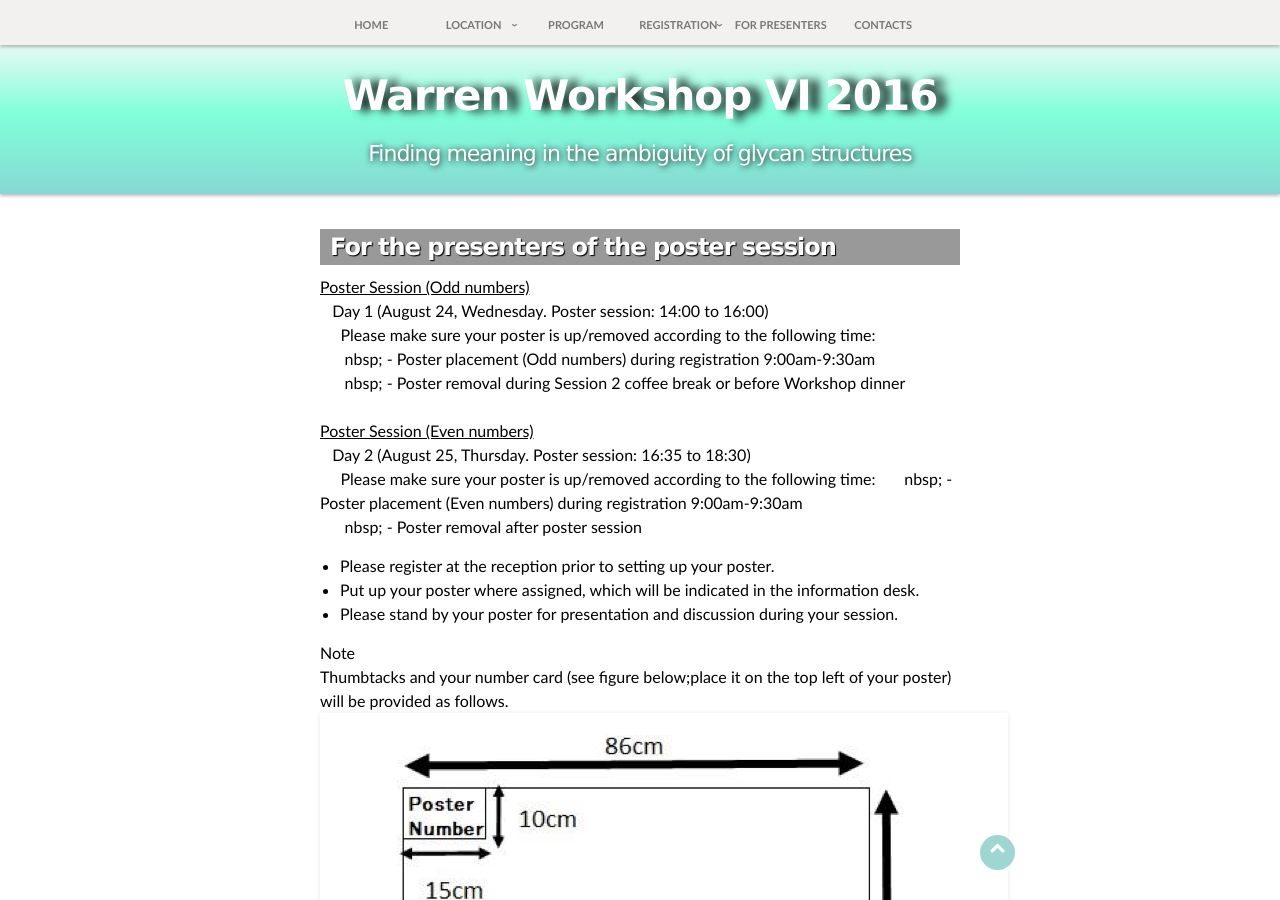
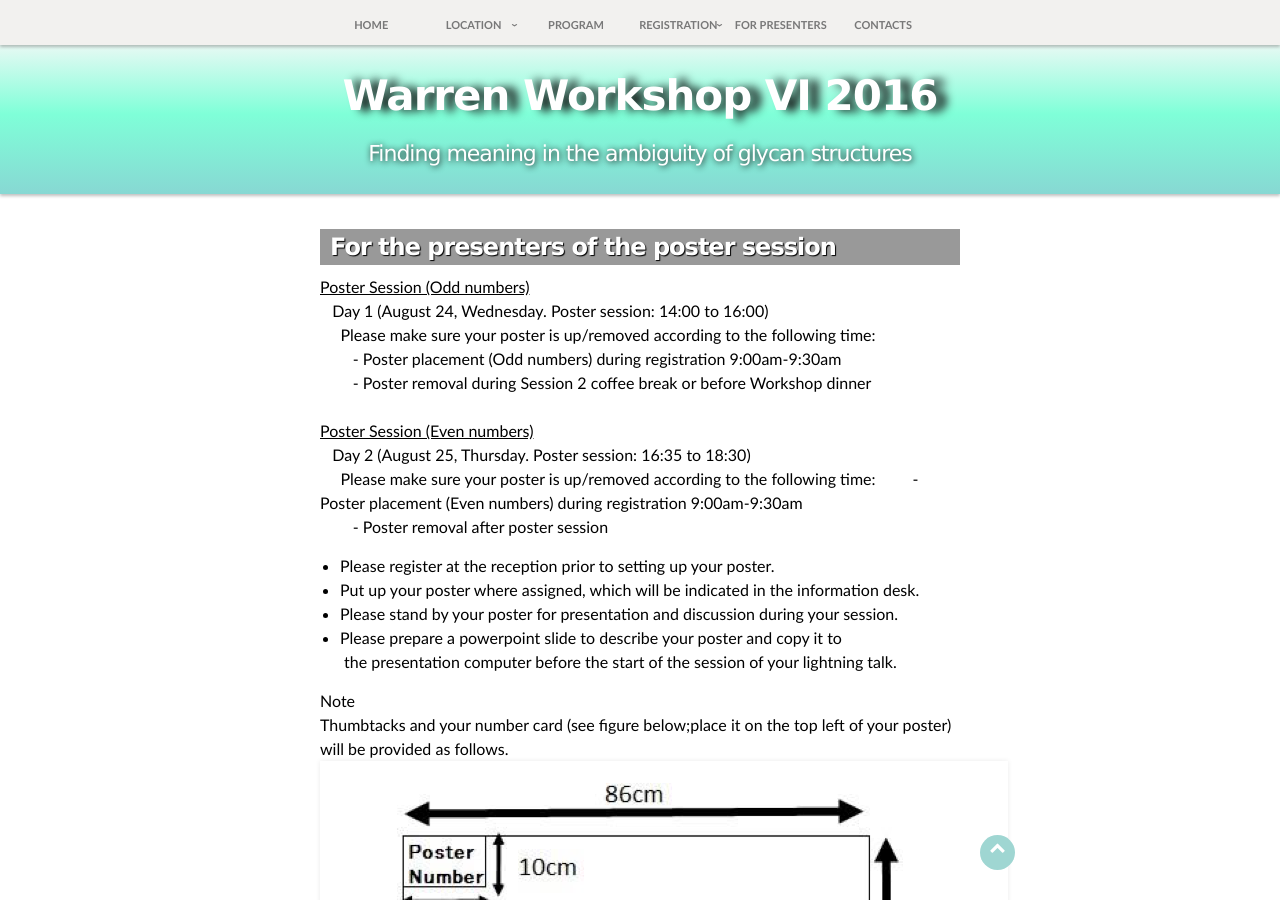
Before and after one commit to yamazakiM/test_warren2016, a Jekyll site: the page built from forPresenters/index.md, in a window 1280 px wide and 900 px high. Built offline with Jekyll 4.4.1, drawn with Linux system fonts in a browser that asks for light colours; nearby versions of some CDN libraries; library files that are not in the unit come from our copies.

Commit message:
Update index.md

```diff
--- a/forPresenters/index.md
+++ b/forPresenters/index.md
@@ -12,15 +12,15 @@ layout: default
       <br>
         &nbsp;&nbsp;&nbsp;Day 1 (August 24, Wednesday. Poster session: 14:00 to 16:00)<br>
         &nbsp;&nbsp;&nbsp;&nbsp;&nbsp;Please make sure your poster is up/removed according to the following time:<br>
-        &nbsp;&nbsp;&nbsp;&nbsp;&nbsp;&nbsp;nbsp;&nbsp;- Poster placement (Odd numbers) during registration 9:00am-9:30am<br>
-        &nbsp;&nbsp;&nbsp;&nbsp;&nbsp;&nbsp;nbsp;&nbsp;- Poster removal during Session 2 coffee break or before Workshop dinner<br>
+        &nbsp;&nbsp;&nbsp;&nbsp;&nbsp;&nbsp;&nbsp;&nbsp;- Poster placement (Odd numbers) during registration 9:00am-9:30am<br>
+        &nbsp;&nbsp;&nbsp;&nbsp;&nbsp;&nbsp;&nbsp;&nbsp;- Poster removal during Session 2 coffee break or before Workshop dinner<br>
       <br>
         <u>Poster Session (Even numbers)</u>
       <br>
         &nbsp;&nbsp;&nbsp;Day 2 (August 25, Thursday. Poster session: 16:35 to 18:30)<br>
         &nbsp;&nbsp;&nbsp;&nbsp;&nbsp;Please make sure your poster is up/removed according to the following time:
-        &nbsp;&nbsp;&nbsp;&nbsp;&nbsp;&nbsp;nbsp;&nbsp;- Poster placement (Even numbers) during registration 9:00am-9:30am<br>
-        &nbsp;&nbsp;&nbsp;&nbsp;&nbsp;&nbsp;nbsp;&nbsp;- Poster removal after poster session<br>
+        &nbsp;&nbsp;&nbsp;&nbsp;&nbsp;&nbsp;&nbsp;&nbsp;- Poster placement (Even numbers) during registration 9:00am-9:30am<br>
+        &nbsp;&nbsp;&nbsp;&nbsp;&nbsp;&nbsp;&nbsp;&nbsp;- Poster removal after poster session<br>
     </p>
 
     <ul>
@@ -32,6 +32,10 @@ layout: default
       </li>
       <li>
         Please stand by your poster for presentation and discussion during your session.
+      </li>
+      <li>
+        Please prepare a powerpoint slide to describe your poster and copy it to<br>
+        &nbsp;the presentation computer before the start of the session of your lightning talk.
       </li>
     </ul>
 
@@ -72,9 +76,10 @@ layout: default
       </li>
       <li>
         Please prepare a powerpoint slide to describe your software or database and copy it to<br>
-        &nbsp;&nbsp;the presentation computer before the start of thesession of your lightning talk.
+        &nbsp;the presentation computer before the start of thesession of your lightning talk.
       </li>
     </ul>
+  </div>
 
   </section>
 </div>
```
